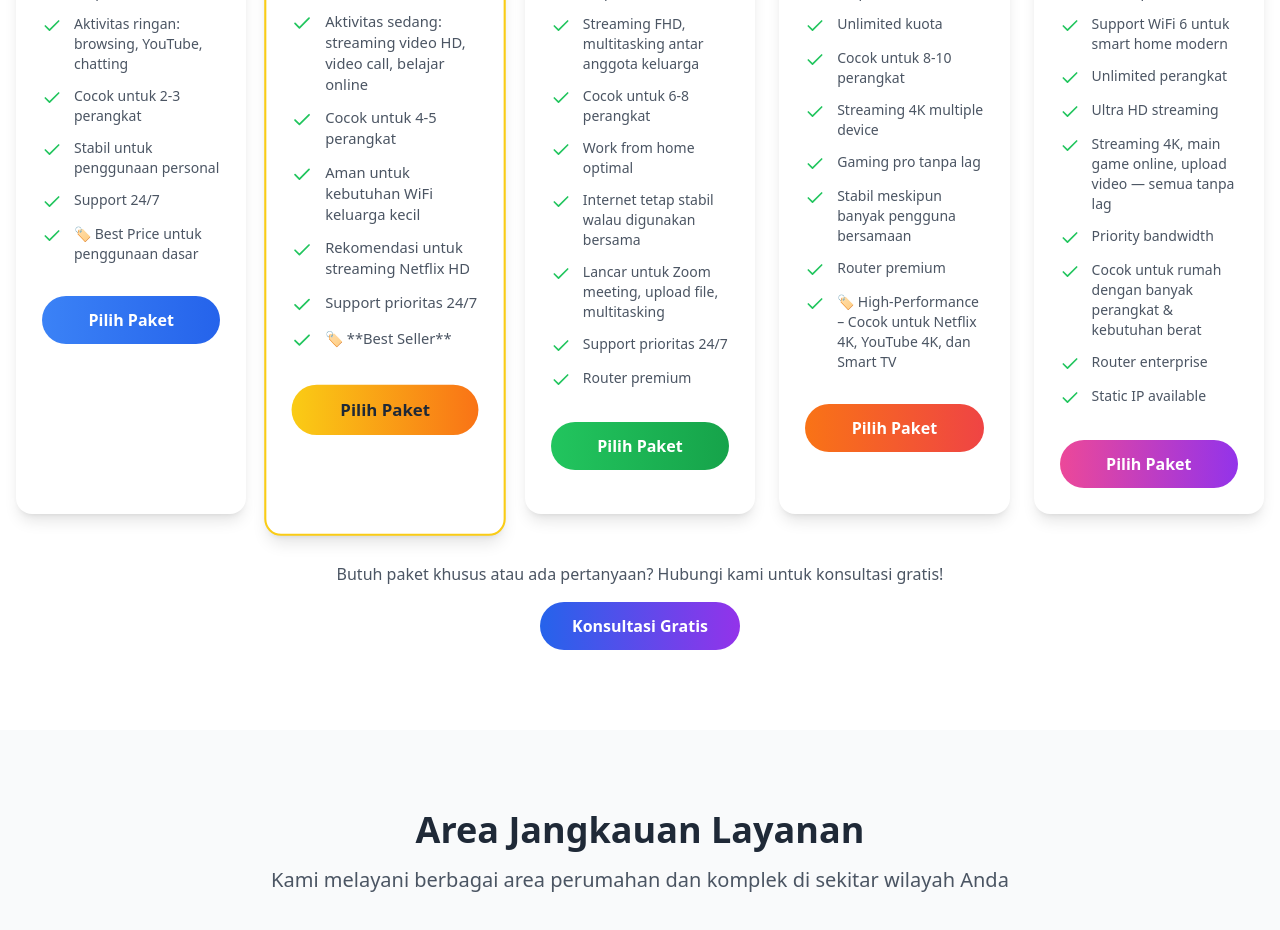
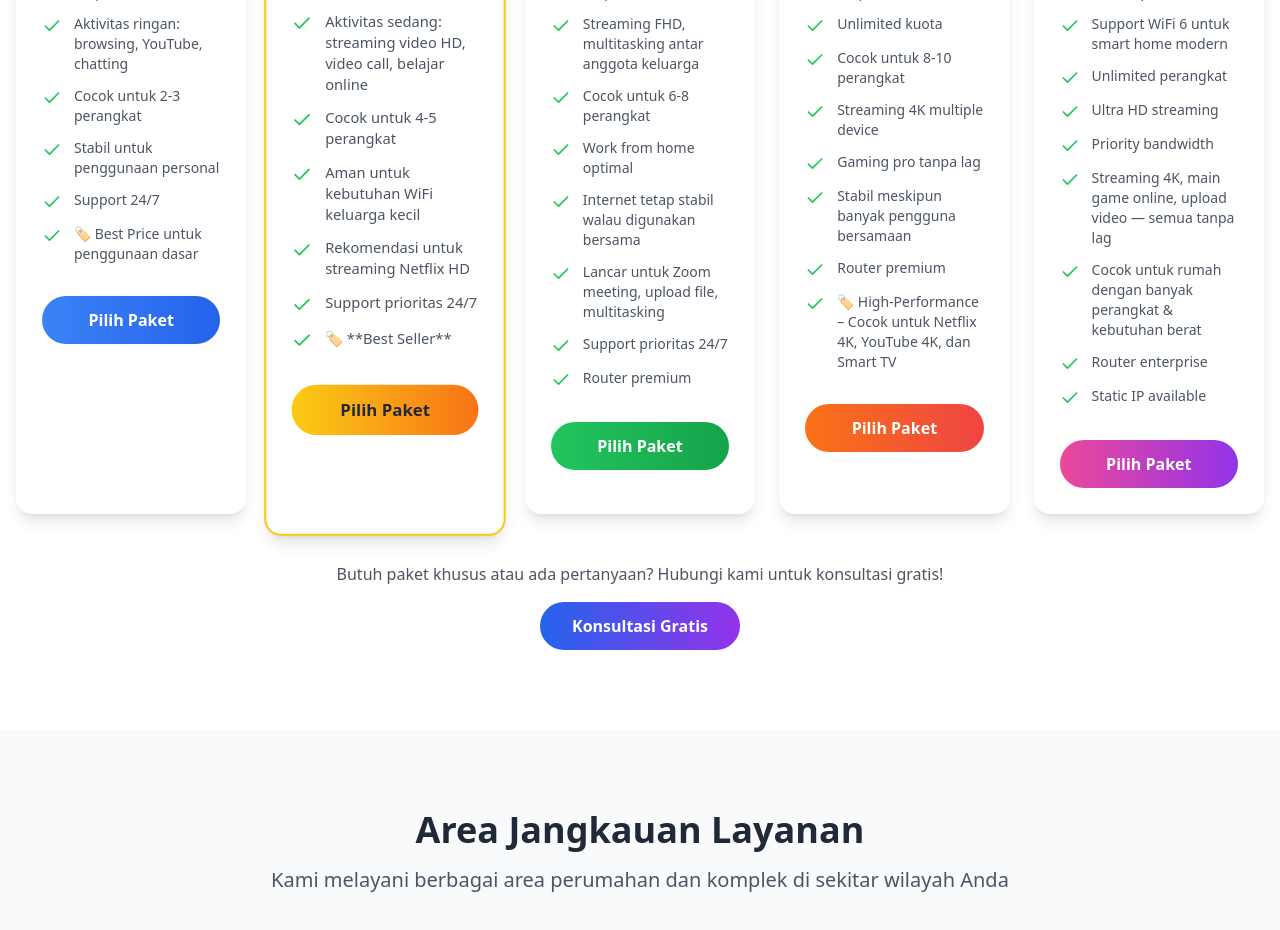
Before and after one commit to IR-design/web123, a React (Vite) app: page / in a window 1280 px wide. Shown: the part 2560-3490 px from the top of the page. Built offline with nearby package versions, Linux system fonts and the light colour scheme.

Commit message:
Updated Packages.tsx

```diff
--- a/src/components/Packages.tsx
+++ b/src/components/Packages.tsx
@@ -91,8 +91,8 @@ const Packages = () => {
         'Support WiFi 6 untuk smart home modern',
         'Unlimited perangkat',
         'Ultra HD streaming',
+        'Priority bandwidth',
         'Streaming 4K, main game online, upload video — semua tanpa lag',
-        'Priority bandwidth',
         'Cocok untuk rumah dengan banyak perangkat & kebutuhan berat',
         'Router enterprise',
         'Static IP available'
```
